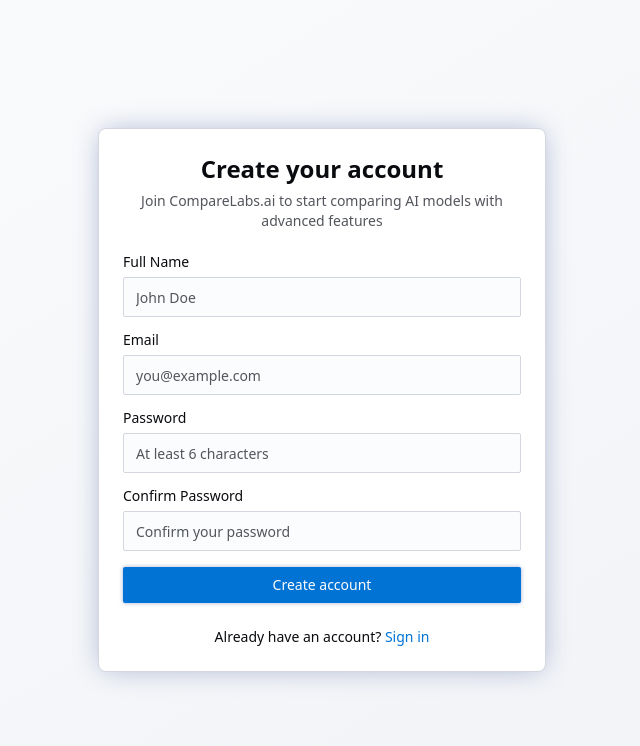
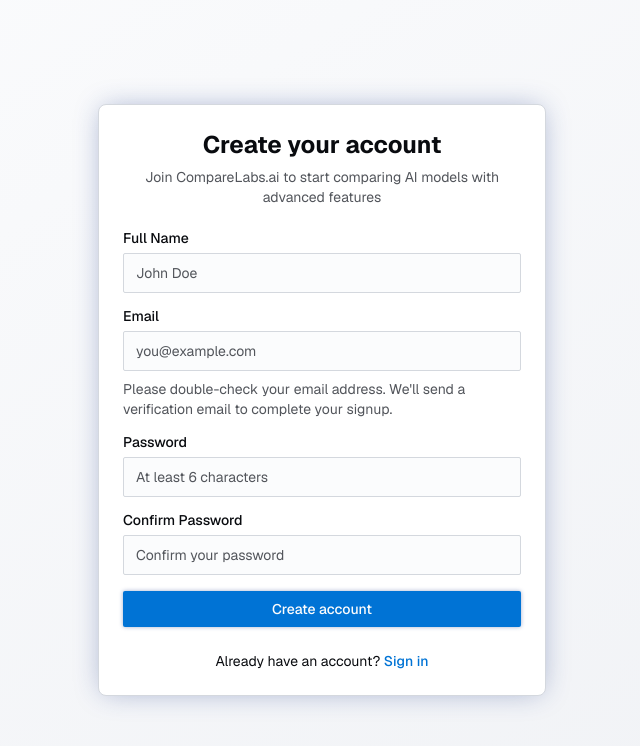
Before and after one commit to simoneliniIT/comparelabs, a Next.js app: page /auth/signup in a window 1280 px wide. Shown: the top 746 px of the page, without its empty margins (318-958 px from the left). Built offline with nearby package versions, Linux system fonts and the light colour scheme.

Commit message:
feat: add email verification reminder on signup
Add notice to confirm email before sending verification.

Co-authored-by: null <119929644+simoneliniIT@users.noreply.github.com>

```diff
--- a/app/auth/signup/page.tsx
+++ b/app/auth/signup/page.tsx
@@ -188,6 +188,9 @@ export default function SignupPage() {
                   value={email}
                   onChange={(e) => setEmail(e.target.value)}
                 />
+                <p className="text-sm text-muted-foreground">
+                  Please double-check your email address. We'll send a verification email to complete your signup.
+                </p>
               </div>
               <div className="space-y-2">
                 <Label htmlFor="password">Password</Label>
--- a/app/layout.tsx
+++ b/app/layout.tsx
@@ -3,7 +3,13 @@ import type { Metadata } from "next"
 
 import "./globals.css"
 
-import { Inter, JetBrains_Mono, Source_Serif_4 } from "next/font/google"
+import { Inter, JetBrains_Mono, Source_Serif_4, Geist as V0_Font_Geist, Geist_Mono as V0_Font_Geist_Mono, Source_Serif_4 as V0_Font_Source_Serif_4 } from 'next/font/google'
+
+// Initialize fonts
+const _geist = V0_Font_Geist({ subsets: ['latin'], weight: ["100","200","300","400","500","600","700","800","900"], variable: '--v0-font-geist' })
+const _geistMono = V0_Font_Geist_Mono({ subsets: ['latin'], weight: ["100","200","300","400","500","600","700","800","900"], variable: '--v0-font-geist-mono' })
+const _sourceSerif_4 = V0_Font_Source_Serif_4({ subsets: ['latin'], weight: ["200","300","400","500","600","700","800","900"], variable: '--v0-font-source-serif-4' })
+const _v0_fontVariables = `${_geist.variable} ${_geistMono.variable} ${_sourceSerif_4.variable}`
 
 // Assign loaders to consts at module scope
 const inter = Inter({
@@ -36,7 +42,7 @@ export default function RootLayout({ children }: { children: React.ReactNode })
       lang="en"
       className={`${inter.variable} ${jetbrainsMono.variable} ${sourceSerif4.variable} antialiased`}
     >
-      <body className="min-h-screen bg-background text-foreground font-sans">
+      <body className={`min-h-screen bg-background text-foreground font-sans ${_v0_fontVariables}`}>
         {children}
       </body>
     </html>
```
